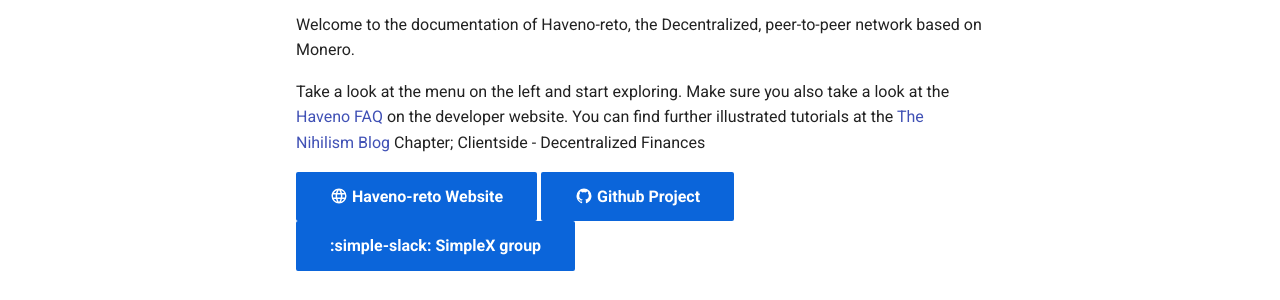
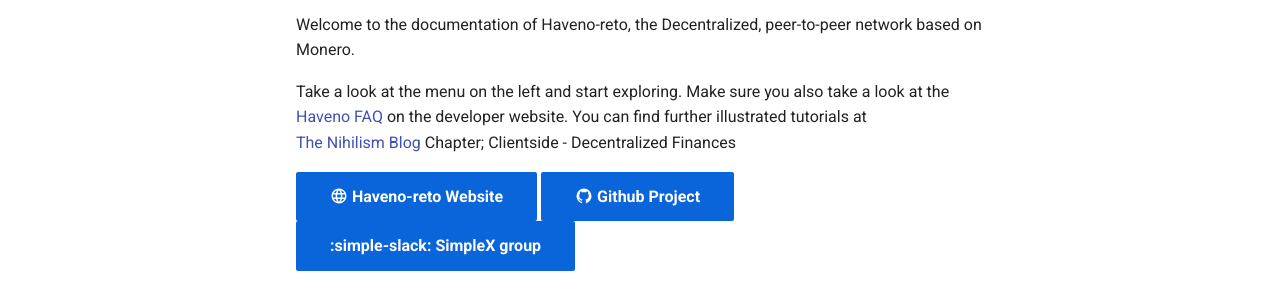
Before and after one commit to boldsuck/haveno-reto-docs, an MkDocs documentation site: the page built from docs/index.md, in a window 1280 px wide. Shown: the part 216-516 px from the top of the page. Built offline with MkDocs 1.6.1 and Material for MkDocs 9.7.7, drawn with Linux system fonts in a browser that asks for light colours; plug-ins that fetch from the network failed and are left out; the version menu is left out.

```diff
--- a/docs/index.md
+++ b/docs/index.md
@@ -3,7 +3,7 @@
 Welcome to the documentation of Haveno-reto, the Decentralized, peer-to-peer network based on Monero.
 
 Take a look at the menu on the left and start exploring. Make sure you also take a look at the [Haveno FAQ](https://haveno.exchange/faq/) on the developer website.
-You can find further illustrated tutorials at the [The Nihilism Blog](https://blog.nowhere.moe/opsec/index.html) Chapter; Clientside - Decentralized Finances
+You can find further illustrated tutorials at <br>[The Nihilism Blog](https://blog.nowhere.moe/opsec/index.html) Chapter; Clientside - Decentralized Finances
 
 [:material-web: Haveno-reto Website](https://retoswap.com/){ .md-button .md-button--primary }
 [:material-github: Github Project](https://github.com/retoaccess1/){ .md-button .md-button--primary }
```
Also changed, not shown: README.md (+1 -1 lines), 1 other file.
